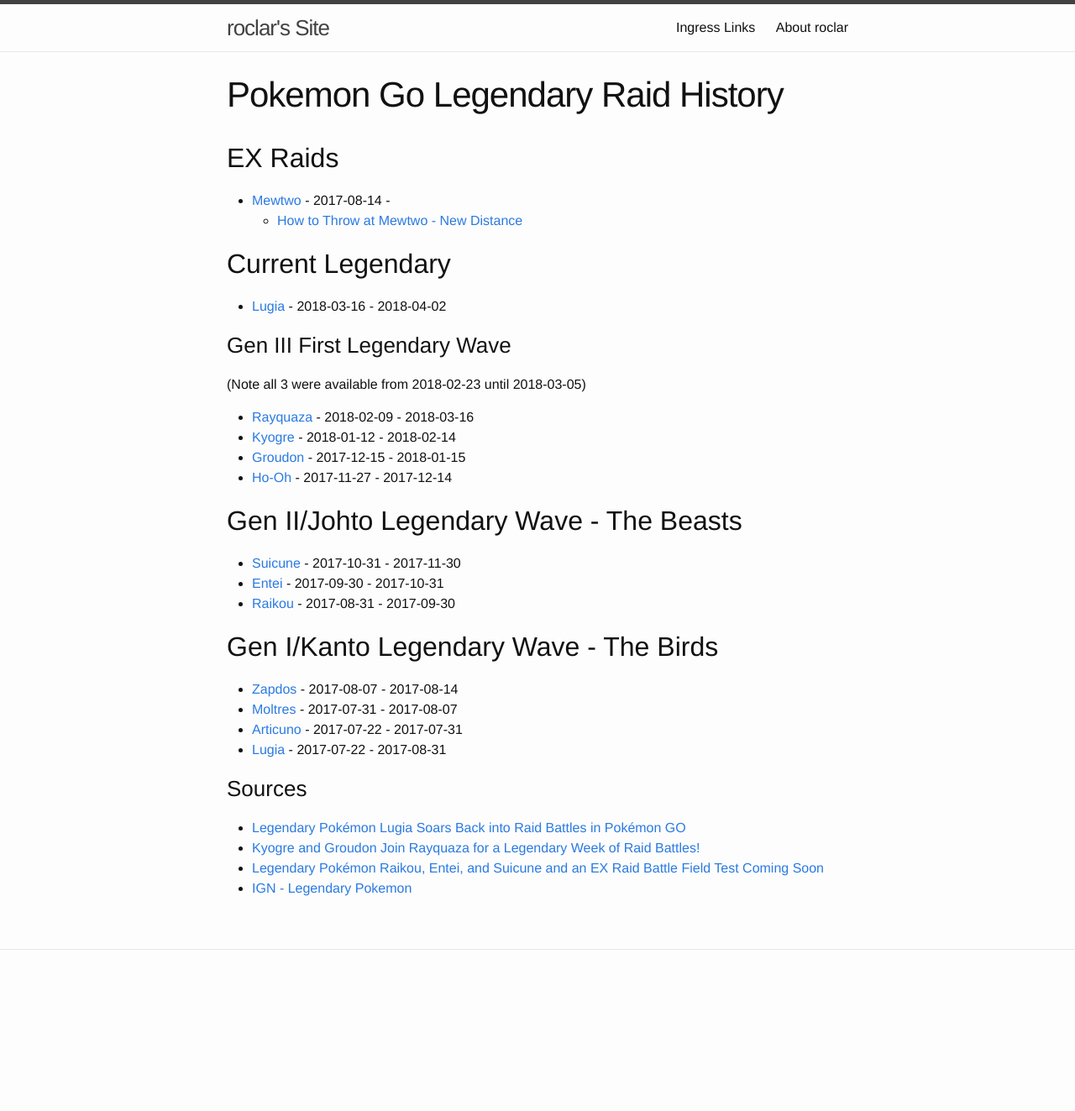
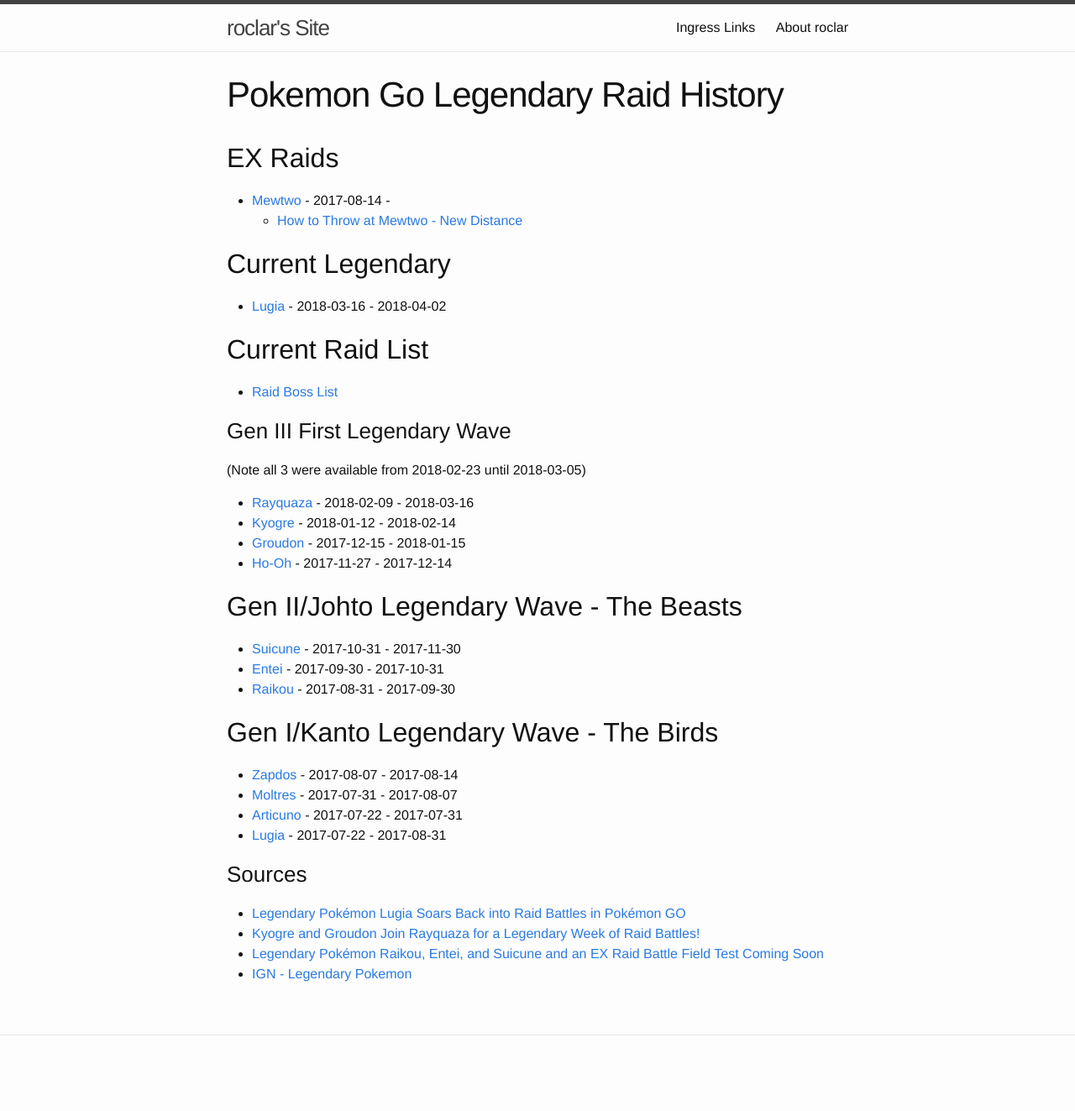
Before and after one commit to roclar/roclar.github.io, a Jekyll site: the page built from PoGoLegendaryHistory.md, in a window 1280 px wide. Shown: the whole page at 84% size. Built offline with Jekyll 4.4.1, drawn with Linux system fonts in a browser that asks for light colours; before the commit the page ends 1221 px from its top, so only the background shows below that.

Commit message:
Added link to current raid boss list

```diff
--- a/PoGoLegendaryHistory.md
+++ b/PoGoLegendaryHistory.md
@@ -10,6 +10,9 @@
 
 ## Current Legendary
 - [Lugia](https://db.pokemongohub.net/pokemon/249) - 2018-03-16 - 2018-04-02
+
+## Current Raid List
+- [Raid Boss List](https://pokemongo.gamepress.gg/raid-boss-list)
 
 ### Gen III First Legendary Wave
 (Note all 3 were available from 2018-02-23 until 2018-03-05)
```
